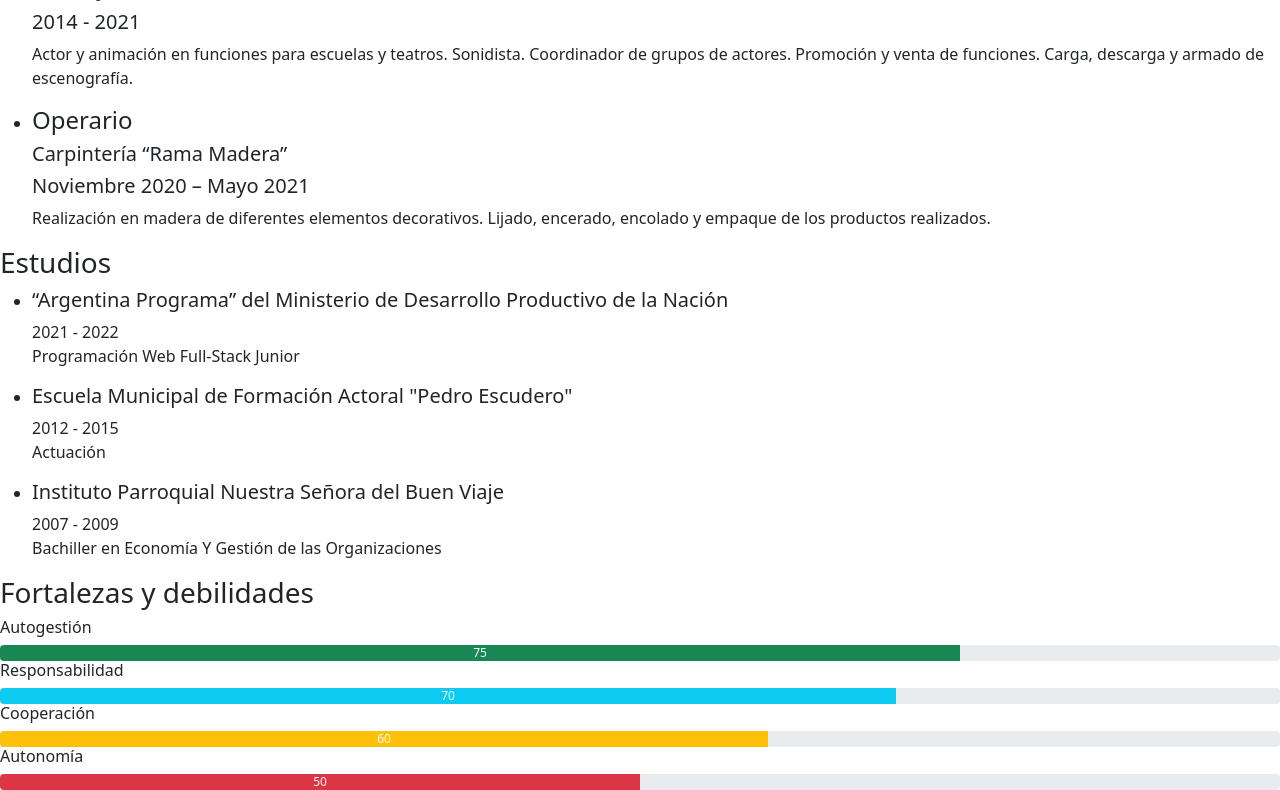
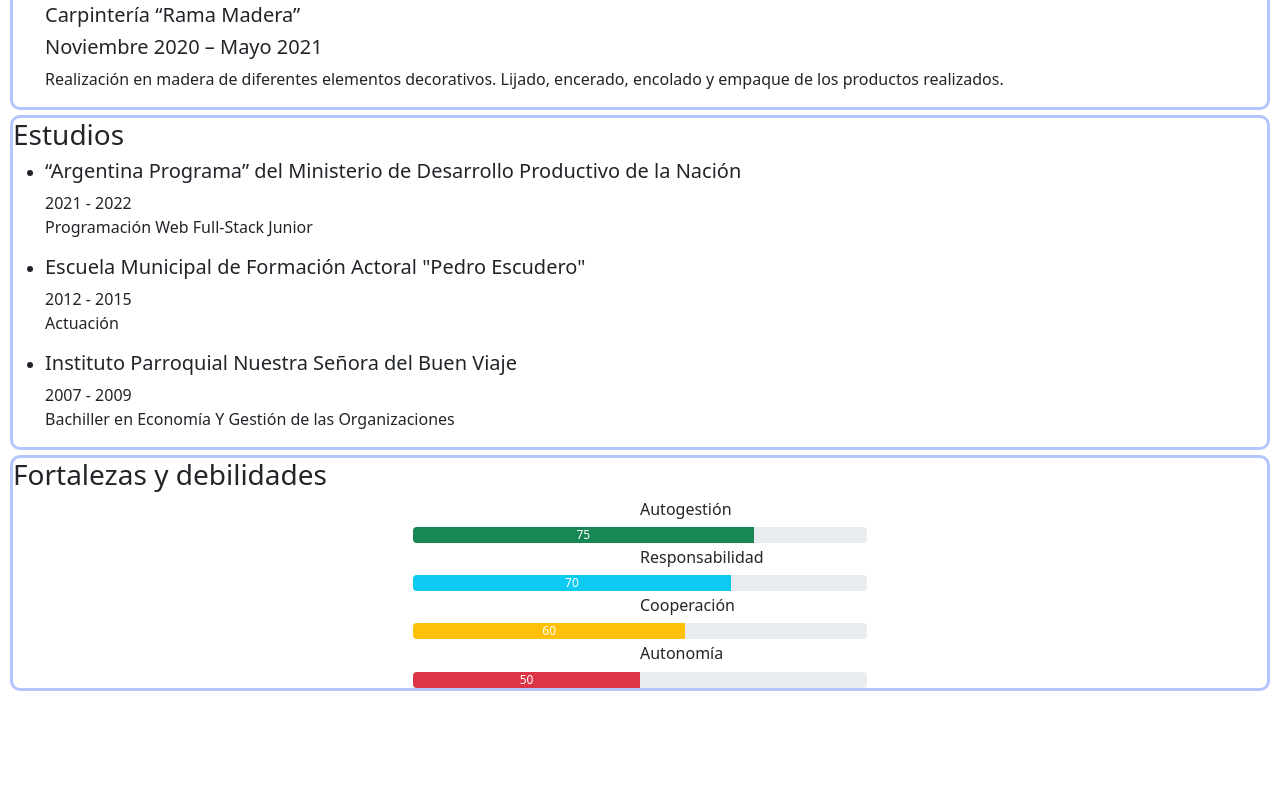
Before and after one commit to Facuspi/Portfolio_Web-, a plain HTML site: page index.html in a window 1280 px wide. Shown: the part 1469-2259 px from the top of the page. After the commit the page ends 2160 px from the top, so only its background shows below. Drawn offline with nearby package versions, Linux system fonts and the light colour scheme.

Commit message:
sumando edicion en CSS

```diff
--- a/style.css
+++ b/style.css
@@ -1,8 +1,3 @@
-body {
-    box-sizing: border-box ;
-    padding: 0;
-    margin: 0;
-}
 
 #barra_nav {
     background-color: rgba(30, 24, 194, 0.914);
@@ -16,9 +11,10 @@ body {
     position: relative;
     top: 5px ;
 }
+
 #logo_AP {
     width: 120px;
-    height: 40cx;
+    height: 40px;
 }
 
 .logo_RRSS {
@@ -34,8 +30,10 @@ body {
     }
 
 #banner {
-    width: 100vw;
-    height: 100vh;
+    width: 100%;
+    height: 100%;
+
+    border-radius: 10px;
 }
 
 #foto_perfil {
@@ -46,3 +44,21 @@ body {
     top: -125px;
     margin-bottom: -125px;
 }
+
+#tarjeta_5 h6 {
+    margin-top: 5px;
+    margin-left: 50%;
+}
+
+.progress {
+    margin-left: 400px;
+    margin-right: 400px;
+}
+
+.tarjeta {
+    margin-top: 5px;
+    margin-left: 10px;
+    margin-right: 10px;
+    border: 3px solid #B3C6FF;
+    border-radius: 10px;
+}
```
